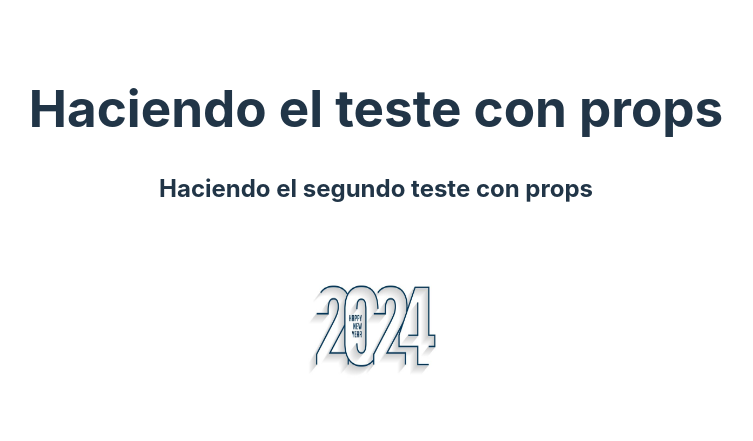
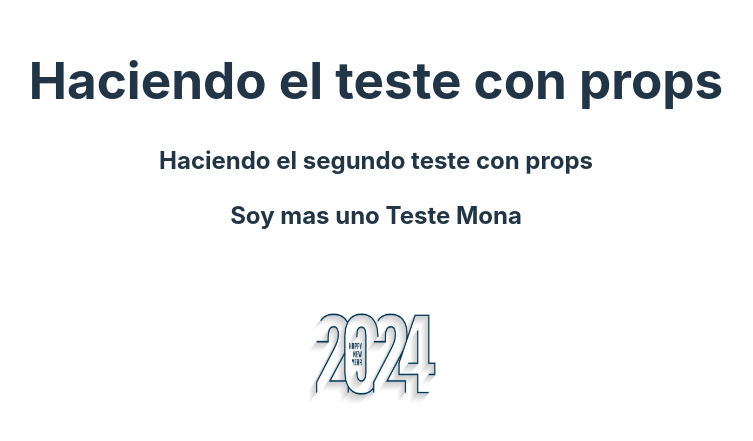
Before and after one commit to moniquemendess/frontendteste, a React (Vite) app in the folder NODE/components-props-basics/: page / in a window 1280 px wide. Shown: the part 161-602 px from the top of the page, without its empty margins (264-1017 px from the left). Built offline with nearby package versions, Linux system fonts and the light colour scheme.

Commit message:
Ejercicio Componentes Props Teste añadiendo + SubTittle

```diff
--- a/NODE/components-props-basics/src/App.jsx
+++ b/NODE/components-props-basics/src/App.jsx
@@ -3,17 +3,19 @@
 // import viteLogo from '/vite.svg'
 import Title from "./components/Title";
 import SubTittle from "./components/SubTitle";
-import Image from "./components/Image"
+import Image from "./components/Image";
 import './App.css'
 
 const App = ()=> {
   const nombre = "Haciendo el teste con props";
-  const subtitle = "Haciendo el segundo teste con props"
+  const subtitle1 = "Haciendo el segundo teste con props";
+  const subtitle2 = "Soy mas uno Teste Mona";
 
   return (
     <>
     <Title nombre={nombre}/>
-    <SubTittle subtitle= {subtitle}/>
+    <SubTittle subtitle= {subtitle1}/>
+    <SubTittle subtitle= {subtitle2}/>{/* Segunda vez usando SubTitle */}
     <Image/>
     </>
   )
```
